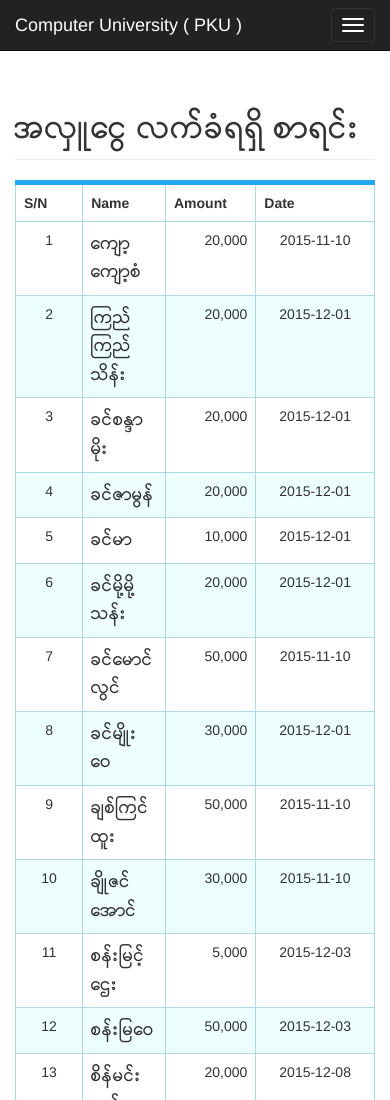
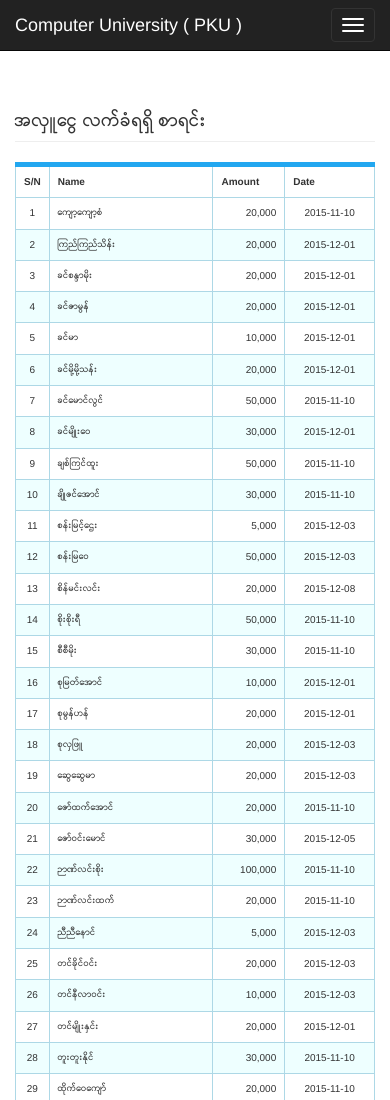
Before and after one commit to cupku/cupku.github.io, a plain HTML site: page donation.html in a window 390 px wide. Shown: the top 1100 px of the page. Drawn offline with Linux system fonts and the light colour scheme; a web font is replaced by a local one.

Commit message:
change ui
change ui

```diff
--- a/donation.html
+++ b/donation.html
@@ -109,6 +109,32 @@
             text-align:left;
         font-family:Myanmar3;
         font-size: 20px;
+    }
+
+    @media (max-width: 767px) {
+    /* CSS goes here */
+        .tblDonation {
+            font-size: 10px !important;
+        }
+
+        .tblDonation td:nth-child(1){
+            width:20px;
+        }
+        .tblDonation td:nth-child(2){
+            font-size: 10px;
+        }
+
+        .tblDonation td:nth-child(3){
+            width:20%;
+        }
+
+        .tblDonation td:nth-child(4){
+            width:25%;
+        }
+
+        .page-header {
+            font-size:20px;
+        }
     }
     </style>
 
```
